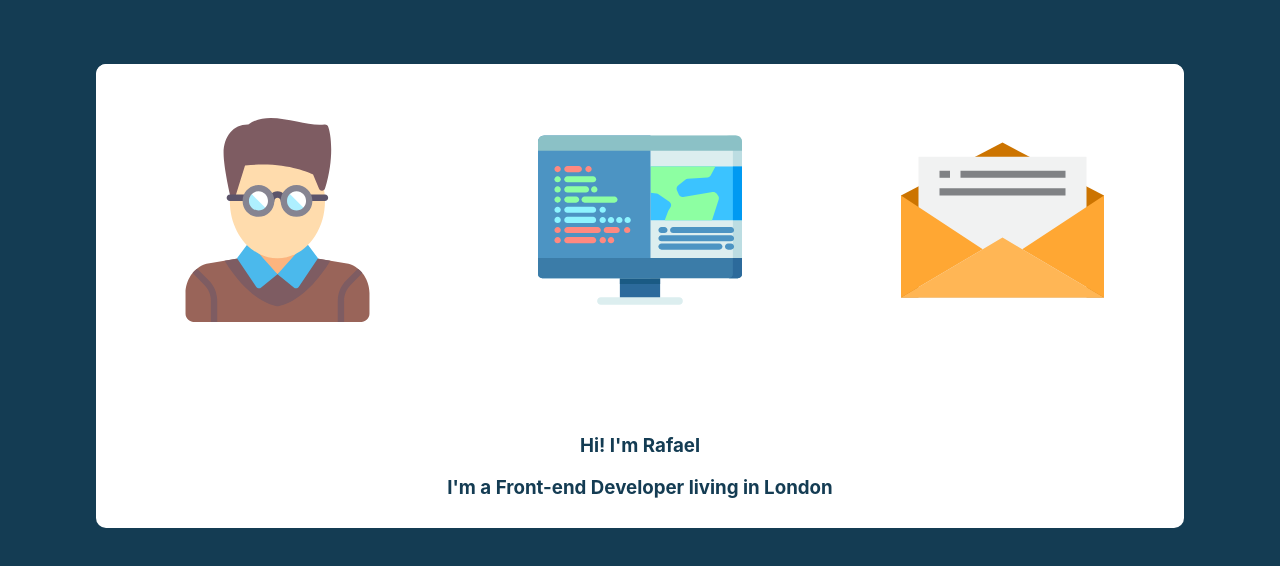
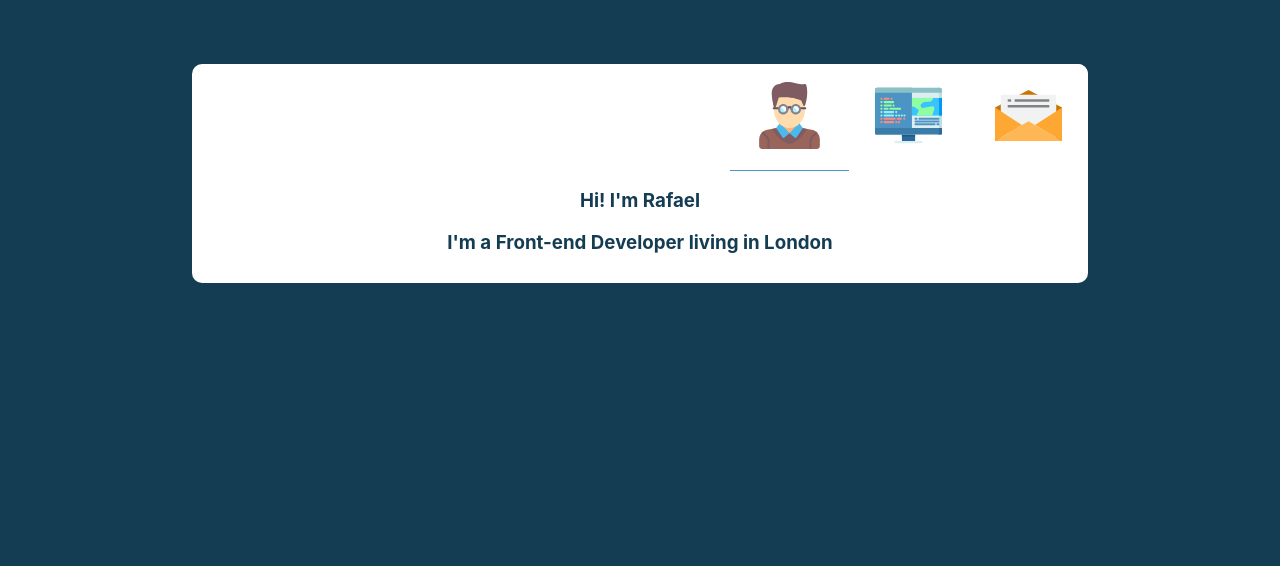
Before and after one commit to rafaelballestrin/portfolioOld, a React (Create React App) app: page / in a window 1280 px wide. Shown: the top 566 px of the page. Built offline with nearby package versions, Linux system fonts and the light colour scheme.

Commit message:
CSS change Menu moved to the top right

```diff
--- a/src/App.css
+++ b/src/App.css
@@ -6,7 +6,7 @@
   color: #143C53;
   background: white;
   padding: 0%;
-  width: 85%;
+  width: 70%;
   margin: 5% auto;
   border-radius: 10px;
 }
@@ -17,8 +17,9 @@
  .container {
    display: flex;
    background: #FFFFFF;
-   margin: 5% auto;
+   margin: 0% 0% 0% auto;
    border-radius: 10px;
+   width: 40%;
  }
 
  .item {
@@ -32,7 +33,7 @@
    /*display: none;*/
    transition: bottom ease-out 1s;
    position: absolute;
-   bottom: -100px;
+   bottom: -120px;
    left: 0px;
    width: 100%;
    color: white;
```
